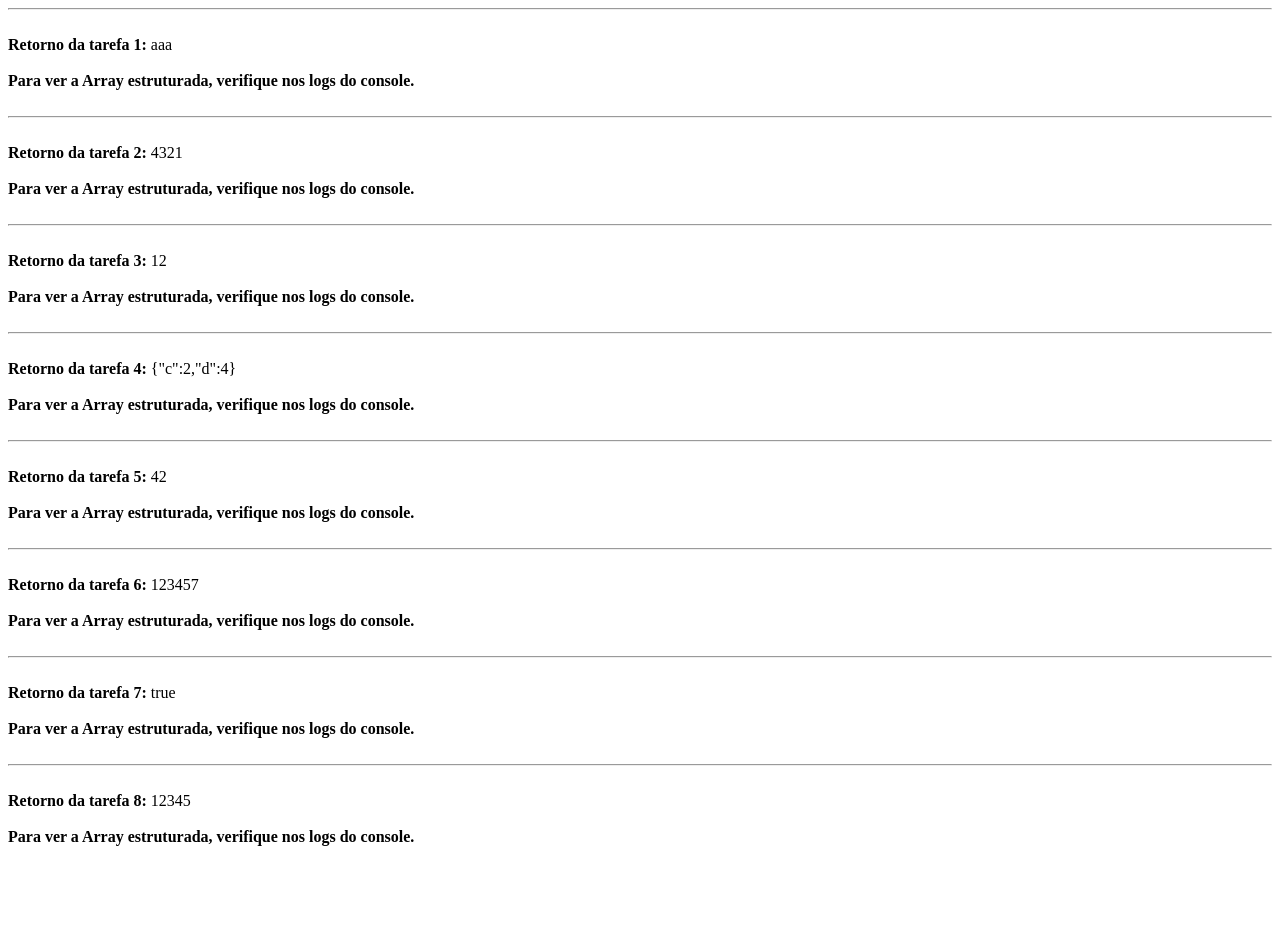
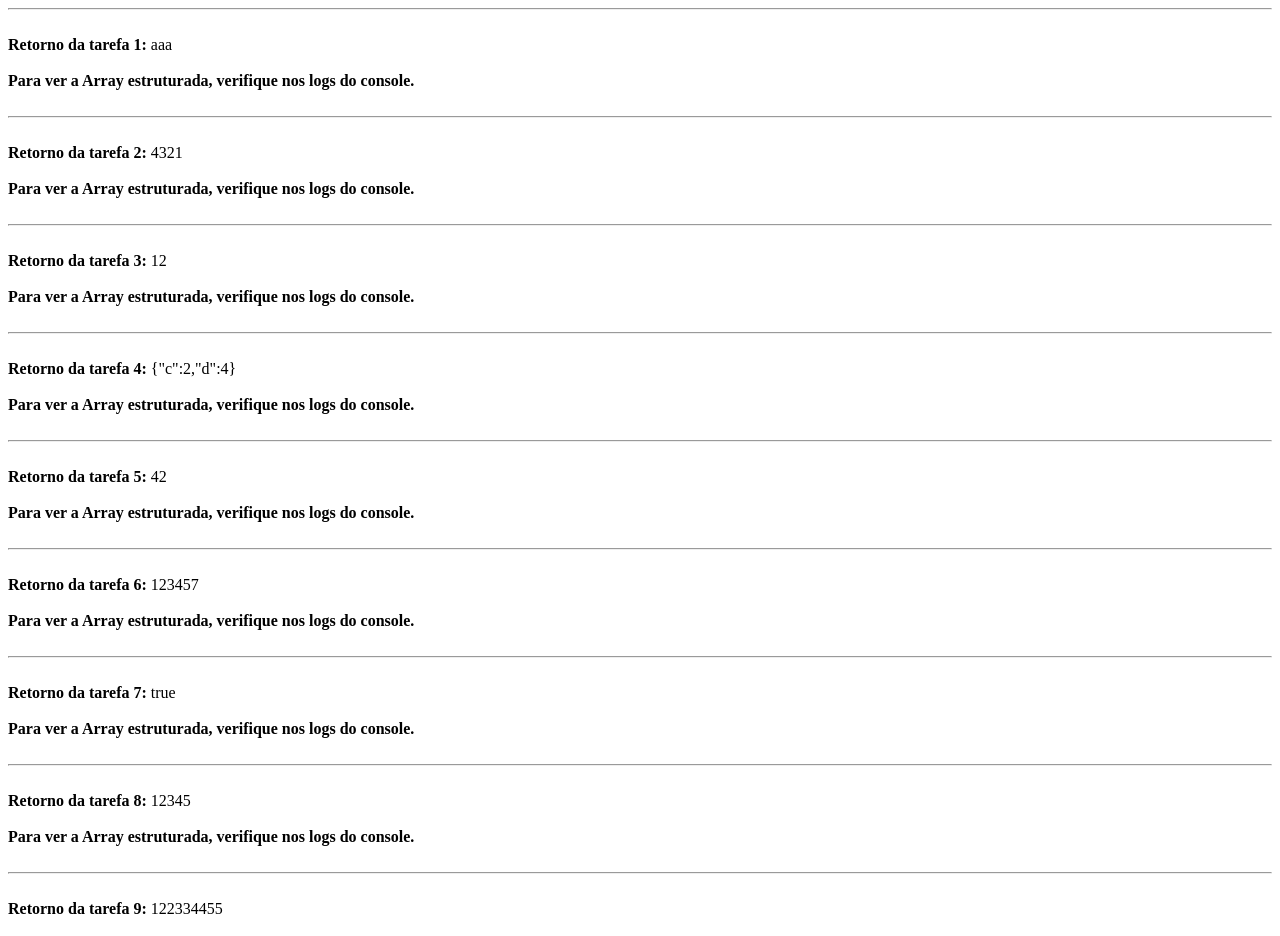
Before and after one commit to Psychobellic/luby-algo, a React (Create React App) app: page / in a window 1280 px wide. Shown: the top 936 px of the page. Before the commit the page ends 854 px from the top, so only its background shows below. Built offline with nearby package versions, Linux system fonts and the light colour scheme.

Commit message:
nine final

```diff
--- a/src/App.tsx
+++ b/src/App.tsx
@@ -6,6 +6,7 @@ import Five from './exercicios/five';
 import Six from './exercicios/six';
 import Seven from './exercicios/seven';
 import Eight from './exercicios/eight';
+import Nine from './exercicios/nine';
 
 function App() {
   return (
@@ -33,6 +34,9 @@ function App() {
 			<br />
 			<hr />
 			<Eight />
+			<br />
+			<hr />
+			<Nine />
 		</>
 	);
 }
--- /dev/null
+++ b/src/exercicios/nine.tsx
@@ -0,0 +1,34 @@
+const Nine = () => {
+
+  function splitArr(array: Array<Number>, interval: number){
+    let newArr = [];
+
+    for (let i = 0; i < array.length; i++){
+      const splitted = array.slice(i, i + interval);
+      newArr.push(splitted);
+    }
+
+    return newArr;
+
+  }
+
+	const result = splitArr([1, 2, 3, 4, 5], 2);
+	console.log('Exercicio 9:');
+	console.log(result);
+
+	return (
+		<>
+			<br />
+			<strong>Retorno da tarefa 9: </strong>
+			<span>{result}</span>
+			<br />
+			<br />
+			<strong>
+				Para ver a Array estruturada, verifique nos logs do console.
+			</strong>
+			<br />
+		</>
+	);
+};
+
+export default Nine;
```
